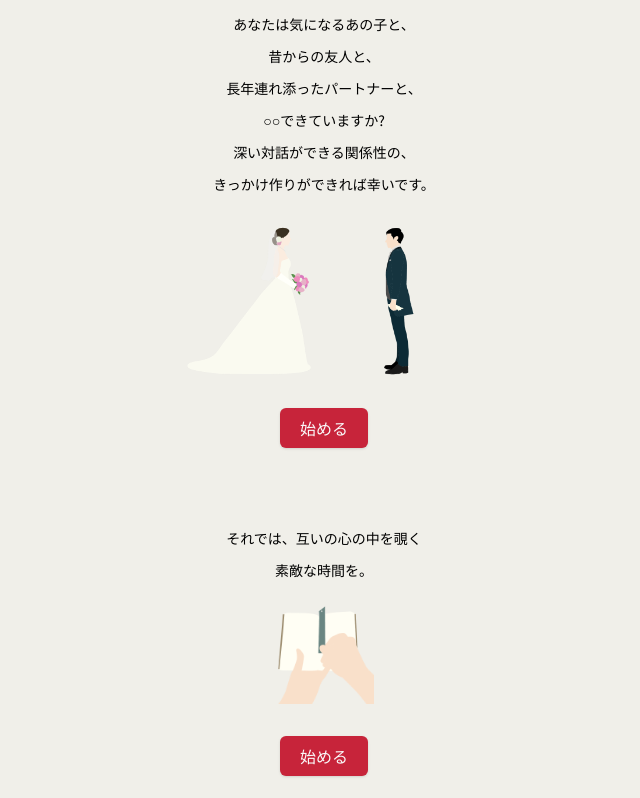
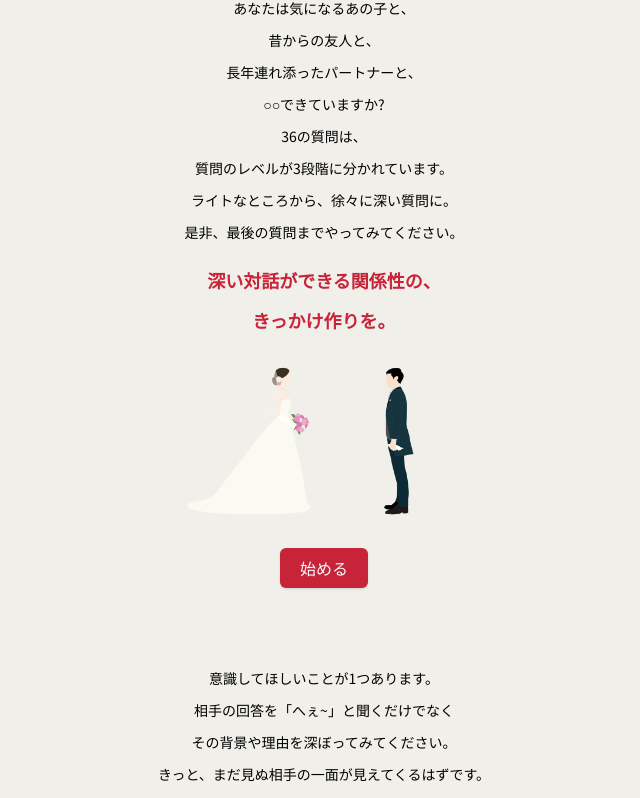
Before and after one commit to kimukimuyuya/36-questions, a Next.js app in the folder my-app/: page / in a window 1280 px wide. Shown: the part 514-1312 px from the top of the page, without its empty margins (316-956 px from the left). Built offline with nearby package versions, Linux system fonts and the light colour scheme.

Commit message:
feat: :art: テキスト生成完了

```diff
--- a/my-app/src/pages/index.tsx
+++ b/my-app/src/pages/index.tsx
@@ -3,16 +3,17 @@ import Link from 'next/link';
 import Image from 'next/image';
 import { Button } from '@/components/ui/button';
 import router from 'next/router';
+import Header from '@/components/Header';
 
 const Home = () => {
   return (
-    <div className="flex flex-col items-center justify-center min-h-screen py-4 bg-bgColor">
+    <div className="flex flex-col items-center justify-center min-h-screen bg-bgColor">
       <Head>
         <title>36の質問 - ランディングページ</title>
         <link rel="icon" href="/favicon.ico" />
       </Head>
 
-      <main className="flex flex-col items-center justify-center flex-1 mx-8 text-center mt-20">
+      <main className="flex flex-col items-center justify-center text-center pt-20">
         <div className='mb-12 bg-[url("/couple.png")] bg-cover bg-center w-full h-96 flex flex-col items-center justify-center'>
           <p>関係性を深める、話題提供アプリ</p>
           <h1 className="text-4xl font-bold mt-2 text-baseColor">36の質問</h1>
@@ -31,10 +32,22 @@ const Home = () => {
             ○○できていますか?
           </p>
           <p className="mt-3 text-sm">
+            36の質問は、
+          </p>
+          <p className="mt-3 text-sm">
+            質問のレベルが3段階に分かれています。
+          </p>
+          <p className="mt-3 text-sm">
+            ライトなところから、徐々に深い質問に。
+          </p>
+          <p className="mt-3 text-sm">
+            是非、最後の質問までやってみてください。
+          </p>
+          <p className="mt-6 text-lg text-baseColor font-extrabold">
             深い対話ができる関係性の、
           </p>
-          <p className="mt-3 text-sm">
-            きっかけ作りができれば幸いです。
+          <p className="mt-3 text-lg text-baseColor font-extrabold">
+            きっかけ作りを。
           </p>
           </div>
           <div className="flex items-center justify-center mt-8">
@@ -56,6 +69,18 @@ const Home = () => {
         </Button>
         <div className='mt-12'>
           <p className='text-sm'>
+            意識してほしいことが1つあります。
+          </p>
+          <p className='text-sm mt-3'>
+            相手の回答を「へぇ~」と聞くだけでなく
+          </p>
+          <p className='text-sm mt-3'>
+            その背景や理由を深ぼってみてください。
+          </p>
+          <p className='text-sm mt-3'>
+            きっと、まだ見ぬ相手の一面が見えてくるはずです。
+          </p>
+          <p className='text-sm mt-3'>
             それでは、互いの心の中を覗く
           </p>
           <p className='text-sm mt-3'>
```
